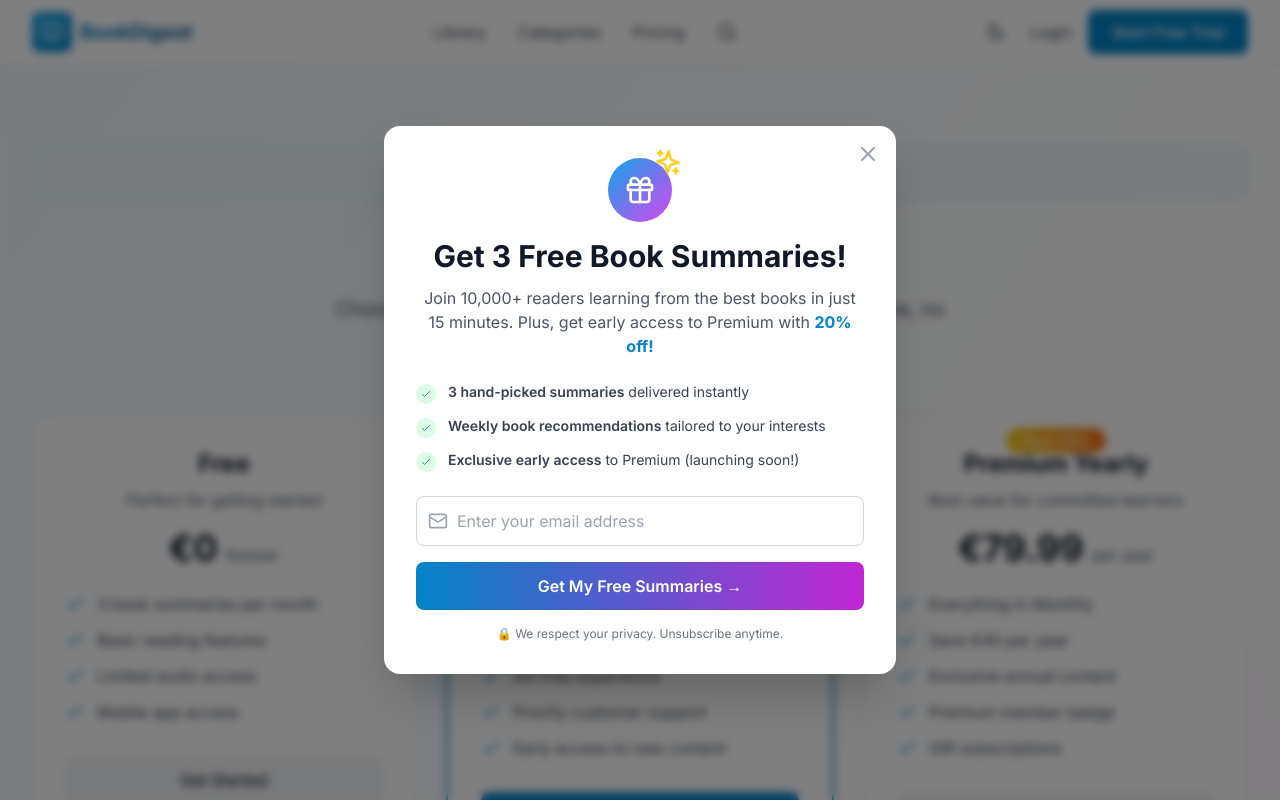
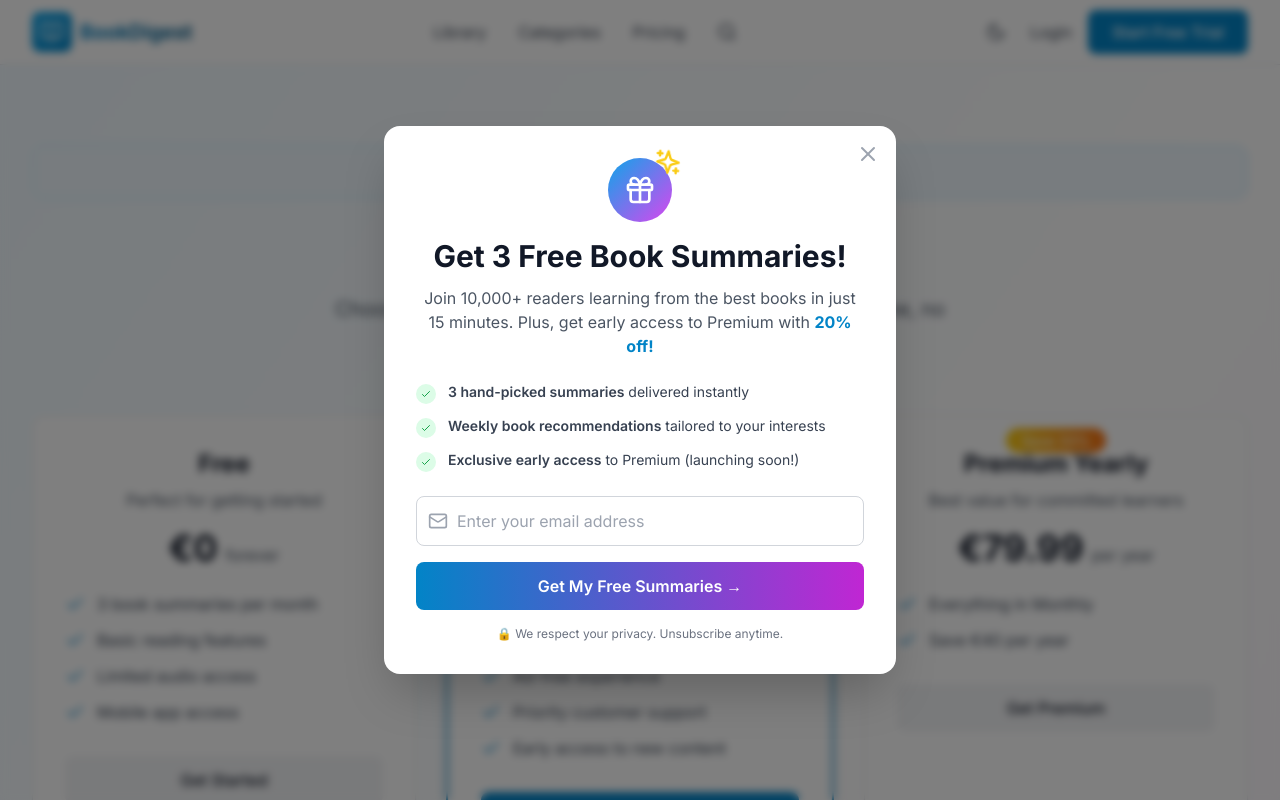
Before and after one commit to banlamano/bookdigest, a Next.js app in the folder frontend/: page /pricing in a window 1280 px wide. Shown: the top 800 px of the page. Built offline with nearby package versions, Linux system fonts and the light colour scheme; no server answers.

Commit message:
Remove unimplemented yearly benefits from pricing

```diff
--- a/frontend/src/app/pricing/page.tsx
+++ b/frontend/src/app/pricing/page.tsx
@@ -95,9 +95,6 @@ export default function PricingPage() {
       features: [
         'Everything in Monthly',
         'Save €40 per year',
-        'Exclusive annual content',
-        'Premium member badge',
-        'Gift subscriptions',
       ],
       cta: 'Get Premium',
       highlighted: false,
```
